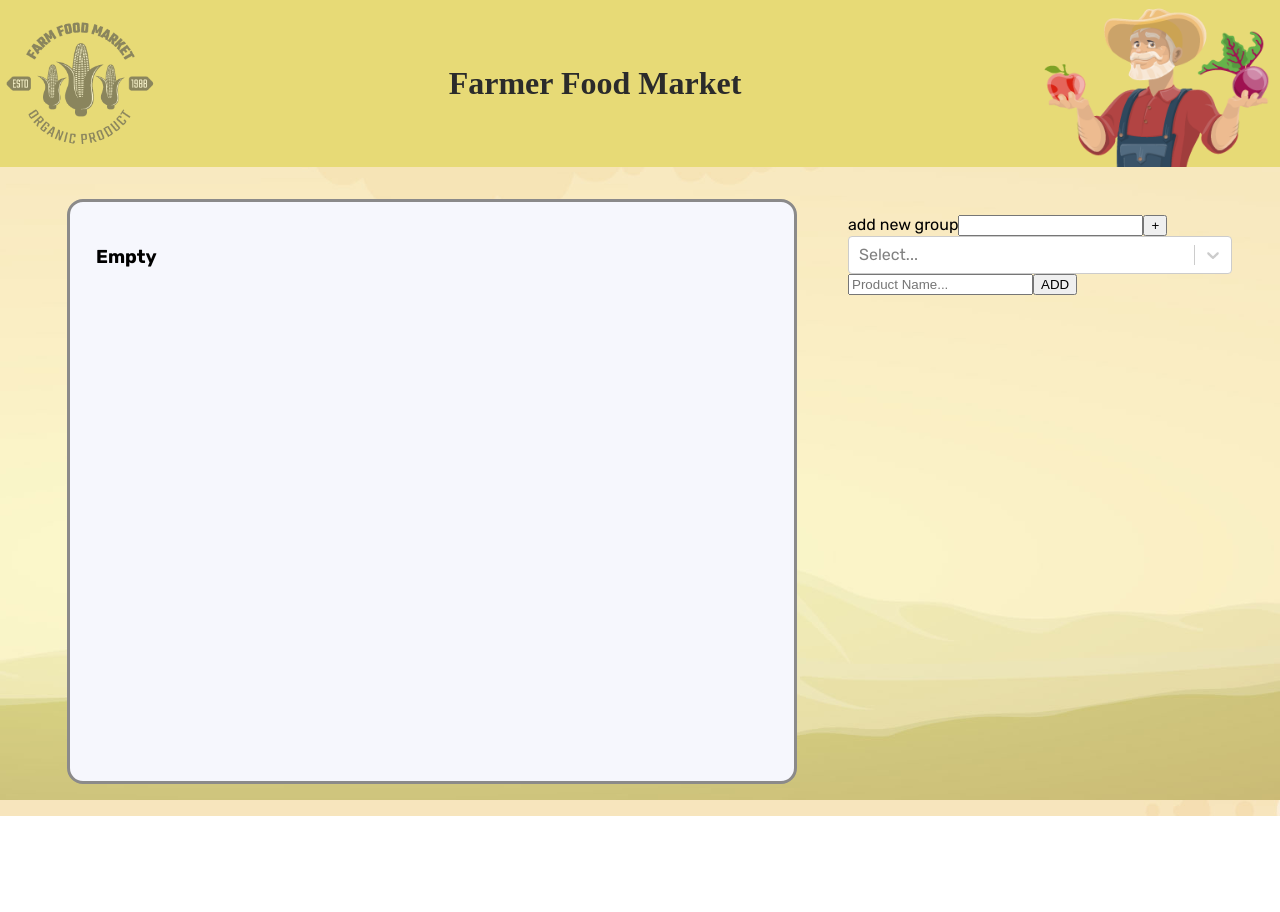
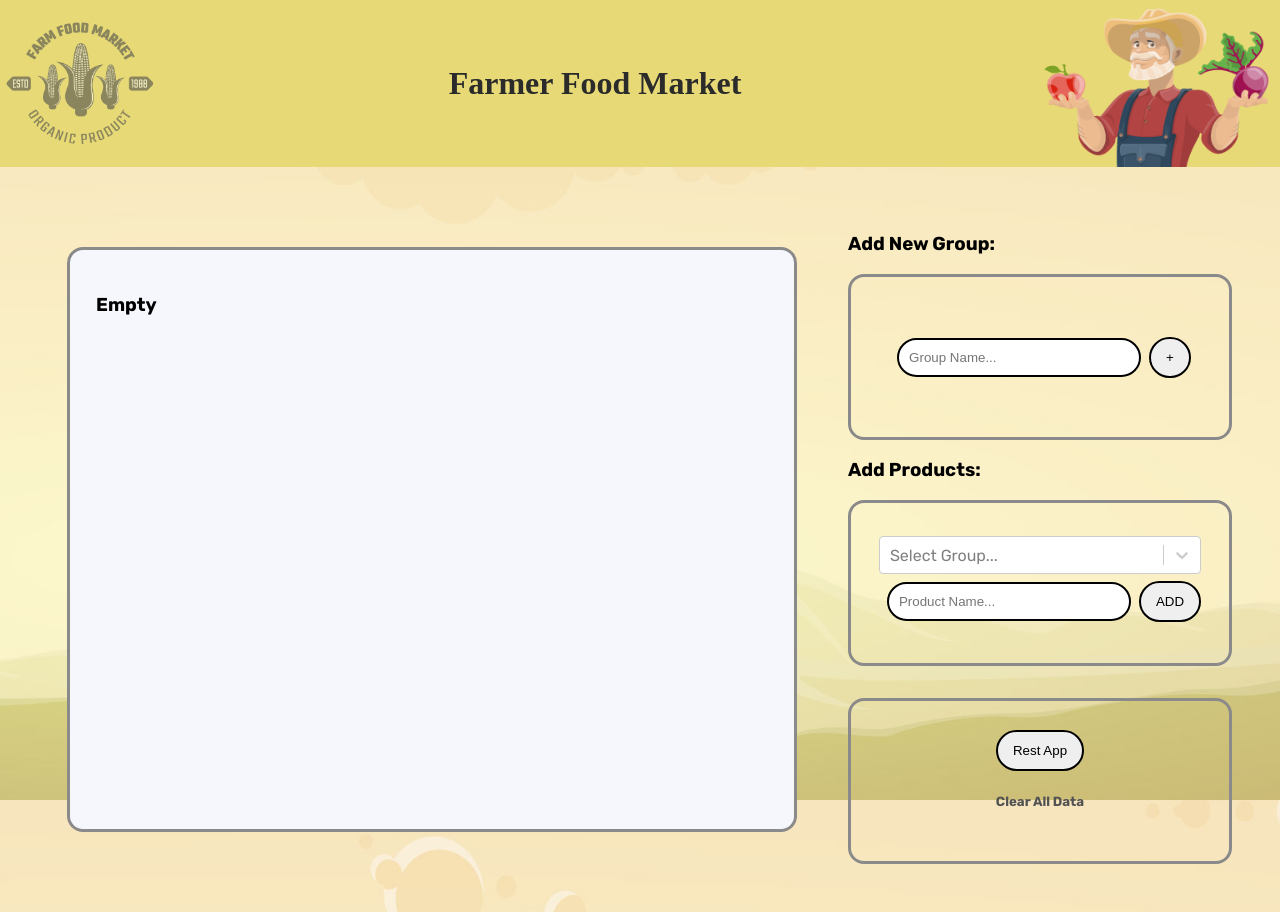
Before and after one commit to miladmrk94/React-Product-management, a React (Create React App) app: page / in a window 1280 px wide. Before the commit the page ends 816 px from the top, so only its background shows below. Built offline with nearby package versions, Linux system fonts and the light colour scheme; a web font is replaced by a local one.

Commit message:
Styles_miladR

```diff
--- a/package.json
+++ b/package.json
@@ -9,6 +9,7 @@
     "node-sass": "^7.0.1",
     "react": "^17.0.2",
     "react-dom": "^17.0.2",
+    "react-icons": "^4.3.1",
     "react-scripts": "5.0.0",
     "react-select": "^5.2.2",
     "web-vitals": "^2.1.4"
--- a/src/Components/ManagementBar/ManagementBar.js
+++ b/src/Components/ManagementBar/ManagementBar.js
@@ -1,5 +1,6 @@
 import React, { useEffect, useState } from "react";
 import { useProductsAction, selectOptions } from "../ProviderProducts";
+import styles from "./ManagementBar.module.scss";
 import Select from "react-select";
 
 //get options from ProviderProducts Comp
@@ -53,6 +54,10 @@ const ManagementBar = () => {
   const changeHandlerTwo = (e) => {
     setValueTwo(e.target.value);
   };
+  const restAppHandler = () => {
+    localStorage.clear();
+    window.location.reload();
+  };
 
   useEffect(() => {
     const options = JSON.parse(localStorage.getItem("groupList"));
@@ -68,13 +73,28 @@ const ManagementBar = () => {
 
   return (
     <div>
+      <h3>Add New Group:</h3>
+      <div className={styles.box__group}>
         <form onSubmit={groupNameSubmitHandler}>
-        <label>add new group</label>
-        <input name="groupName" onChange={changeHandlerTwo} value={valueTwo} />
+          <input
+            name="groupName"
+            onChange={changeHandlerTwo}
+            value={valueTwo}
+            placeholder="Group Name..."
+          />
           <button type="submit">+</button>
         </form>
+      </div>
+
+      <h3>Add Products:</h3>
+      <div className={styles.box__product}>
         <form onSubmit={submitHandler}>
-        <Select options={group} value={selector} onChange={selectorHandler} />
+          <Select
+            options={group}
+            value={selector}
+            onChange={selectorHandler}
+            placeholder="Select Group..."
+          />
           <input
             type="text"
             placeholder="Product Name..."
@@ -86,6 +106,11 @@ const ManagementBar = () => {
           <button type="submit">ADD</button>
         </form>
       </div>
+      <div className={styles.box__rest}>
+        <button onClick={restAppHandler}>Rest App</button>
+        <h5>Clear All Data </h5>
+      </div>
+    </div>
   );
 };
 
--- /dev/null
+++ b/src/Components/ManagementBar/ManagementBar.module.scss
@@ -0,0 +1,61 @@
+.box__group {
+  display: flex;
+  height: 160px;
+  justify-content: center;
+  align-items: center;
+  border-radius: 1rem;
+  border: solid 3px rgb(139, 138, 138);
+  input {
+    width: 220px;
+    padding: 10px;
+    margin: 0.5rem;
+    border-radius: 1.5rem;
+    border: 2px solid;
+  }
+  button {
+    padding: 11px 15px 11px 15px;
+    border-radius: 1.5rem;
+    border: 2px solid;
+  }
+}
+
+.box__product {
+  display: flex;
+  height: 160px;
+  justify-content: center;
+  align-items: center;
+  border-radius: 1rem;
+  border: solid 3px rgb(139, 138, 138);
+  input {
+    width: 220px;
+    padding: 10px;
+    margin: 0.5rem;
+    border-radius: 1.5rem;
+    border: 2px solid;
+  }
+  button {
+    padding: 11px 15px 11px 15px;
+    border-radius: 1.5rem;
+    border: 2px solid;
+  }
+}
+
+.box__rest {
+  margin-top: 2rem;
+  display: flex;
+  flex-direction: column;
+  height: 160px;
+  justify-content: center;
+  align-items: center;
+  border-radius: 1rem;
+  border: solid 3px rgb(139, 138, 138);
+
+  button {
+    padding: 11px 15px 11px 15px;
+    border-radius: 1.5rem;
+    border: 2px solid;
+  }
+  h5 {
+    color: rgb(83, 83, 83);
+  }
+}
--- a/src/Components/Products/Products.js
+++ b/src/Components/Products/Products.js
@@ -1,11 +1,13 @@
 import React from "react";
 import styles from "../Products/Products.module.scss";
+import { BsXCircleFill } from "react-icons/bs";
+
 const Products = ({ name, onClick, setColorClassName, className }) => {
   return (
     <div style={setColorClassName} className={className}>
       <h3 className={styles.name_product}>{name}</h3>
       <h4 className={styles.delete_product} onClick={onClick}>
-        X
+        <BsXCircleFill color="#000" />
       </h4>
     </div>
   );
--- a/src/Components/Products/Products.module.scss
+++ b/src/Components/Products/Products.module.scss
@@ -5,6 +5,6 @@
   margin-left: 1rem;
 }
 .delete_product {
-  color: $BtnDelete;
+  color: rgb(36, 36, 36);
   margin-right: 1rem;
 }
--- a/src/Components/ProviderProducts.js
+++ b/src/Components/ProviderProducts.js
@@ -10,7 +10,7 @@ const getLocalStorage = JSON.parse(localStorage.getItem("products"));
 //initial select Group
 export const selectOptions = [
   { value: "aaaaa", label: "Dairy" },
-  { value: "aaaa", label: "Vegetables" },
+  { value: "aaaaaa239a", label: "Vegetables" },
 ];
 
 const ProviderProducts = ({ children }) => {
```
Also changed, not shown: 1 other file (tests, documents, lock files or other folders). Lines whose indentation alone changed are shown as unchanged.
